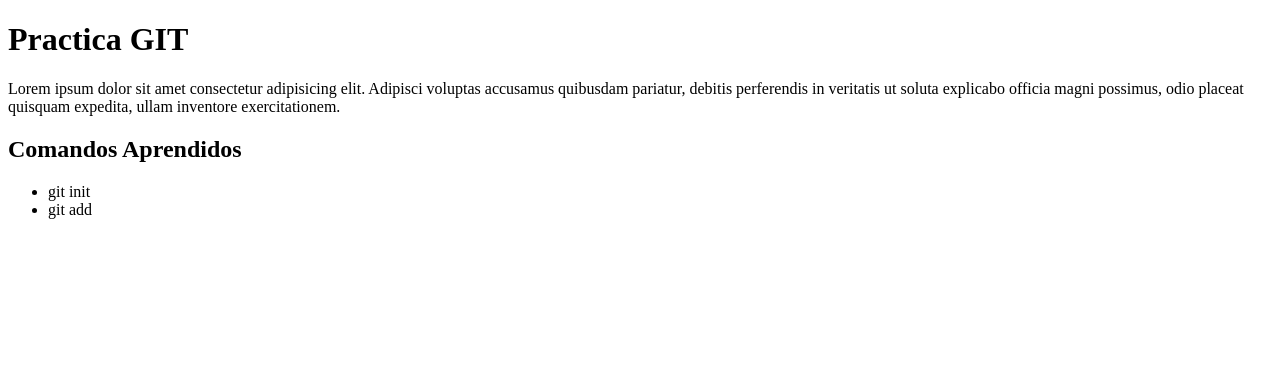
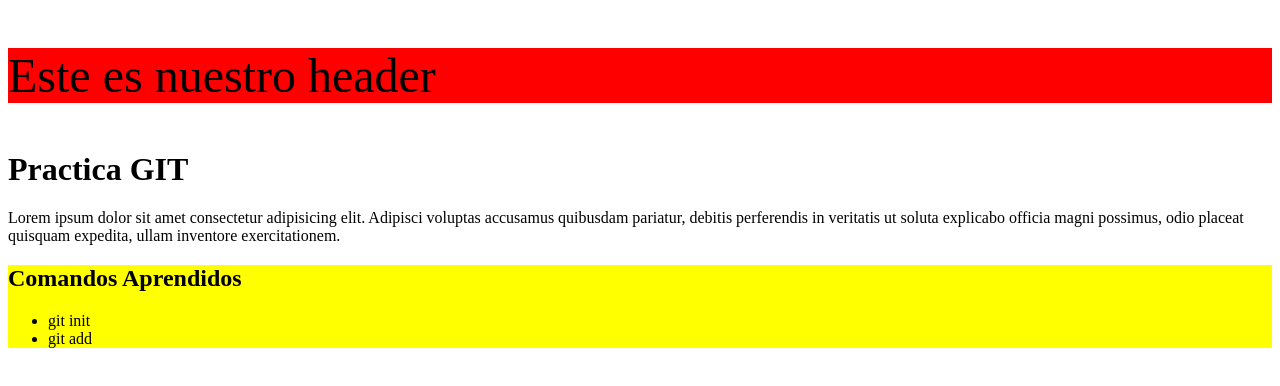
Before and after one commit to Cata142/GitPractica, a plain HTML site: page index.html in a window 1280 px wide. Drawn offline with Linux system fonts and the light colour scheme.

Commit message:
Creamos el header

```diff
--- a/index.html
+++ b/index.html
@@ -4,9 +4,13 @@
     <meta charset="UTF-8">
     <meta http-equiv="X-UA-Compatible" content="IE=edge">
     <meta name="viewport" content="width=device-width, initial-scale=1.0">
+    <link rel="stylesheet" href="/style.css">
     <title>Document</title>
 </head>
 <body>
+    <div id="header">
+        <p>Este  es nuestro header</p>
+    </div>
     <h1>Practica GIT</h1>
     <p>Lorem ipsum dolor sit amet consectetur adipisicing elit. Adipisci voluptas accusamus quibusdam pariatur, debitis perferendis in veritatis ut soluta explicabo officia magni possimus, odio placeat quisquam expedita, ullam inventore exercitationem.</p>
     <div>
--- a/style.css
+++ b/style.css
@@ -1,3 +1,8 @@
 div{
     background-color: yellow;
 }
+
+#header{
+    background-color: red;
+    font-size: 48px;
+}
```
